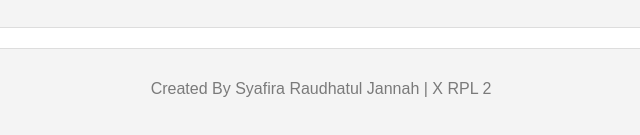
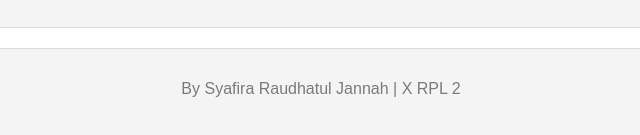
Before and after one commit to SyafiraRJ/KonversiSuhu, a plain HTML site: page index.html in a window 1280 px wide. Shown: the part 335-470 px from the top of the page, 319-959 px from the left. Drawn offline with Linux system fonts and the light colour scheme.

Commit message:
Update index.html
Signed-off-by: SyafiraRJ <155421528+SyafiraRJ@users.noreply.github.com>

```diff
--- a/index.html
+++ b/index.html
@@ -24,7 +24,7 @@
 
     <button onclick="cekNomor()">Konversi</button>
     <p id="hasil"></p>
-    <div id="watermark">Created By Syafira Raudhatul Jannah | X RPL 2</div>
+    <div id="watermark">By Syafira Raudhatul Jannah | X RPL 2</div>
 
     <script src="JS/suhu.js"></script>
 
```
